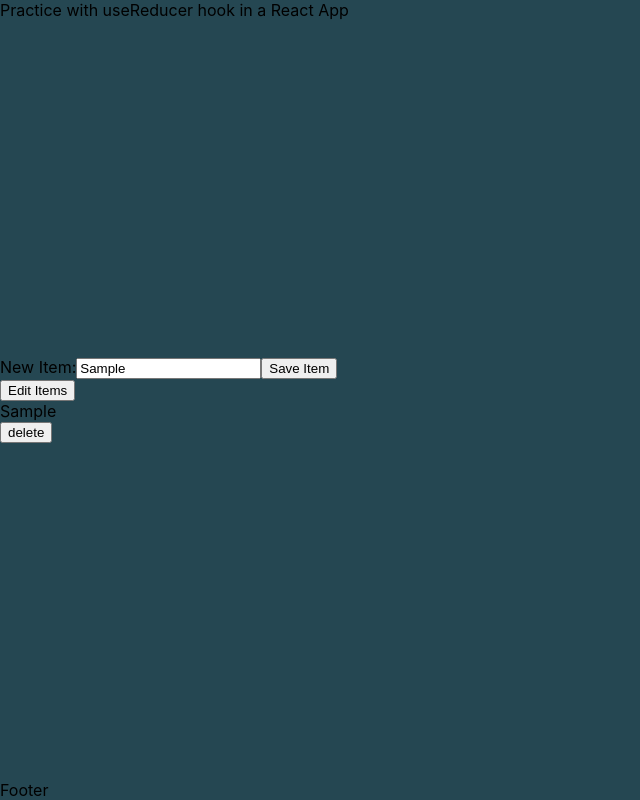
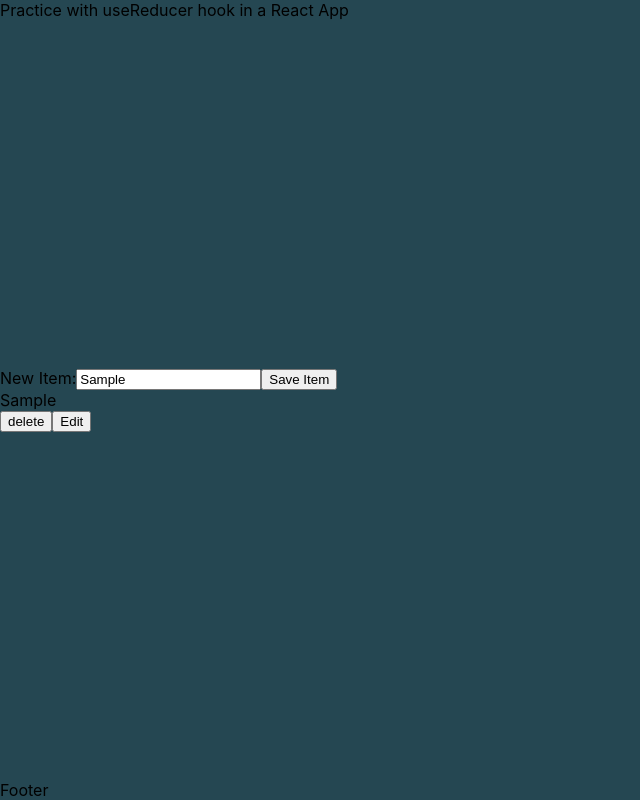
Before and after one commit to forestheims/use-reducer-action, a React (Create React App) app: page / in a window 1280 px wide. Both pictures are taken after typing "Sample" into the empty fields and a click on the button "Save Item". Shown: the whole page, without its empty margins (0-640 px from the left). Built offline with nearby package versions, Linux system fonts and the light colour scheme.

Commit message:
edit inputs refactored to behave individually instead of editing all at once. The same input value is still used, but set back to an empty string once an individual entry edit is saved. Items in the itemsReducer now have an edit key.

```diff
--- a/src/components/ItemsList/ItemsList.jsx
+++ b/src/components/ItemsList/ItemsList.jsx
@@ -1,29 +1,33 @@
 import React, { useState } from "react";
 
-export default function ItemsList({ items, deleteItem, editItem }) {
+export default function ItemsList({ items, deleteItem, editItem, setEdit }) {
   const [newText, setNewText] = useState("");
-  const [edit, setEdit] = useState(false);
 
   console.log(items);
   return (
     <div className="items-list">
-      <button onClick={() => setEdit(!edit)}>Edit Items</button>
       {items.map((item) => (
         <div key={item.id}>
           <div>{item.text}</div>
           <button onClick={() => deleteItem(item.id)}>delete</button>
-
-          {edit && (
+          {item.edit ? (
             <>
               <input
                 type="text"
                 value={newText}
                 onChange={(e) => setNewText(e.target.value)}
               />
-              <button onClick={() => editItem({ id: item.id, text: newText })}>
+              <button
+                onClick={() => {
+                  editItem({ id: item.id, text: newText });
+                  setNewText("");
+                }}
+              >
                 save
               </button>
             </>
+          ) : (
+            <button onClick={() => setEdit(item.id)}>Edit</button>
           )}
         </div>
       ))}
--- a/src/views/Home.jsx
+++ b/src/views/Home.jsx
@@ -6,13 +6,20 @@ export default function Home() {
   const itemsReducer = (items, { type, payload }) => {
     switch (type) {
       case "add":
-        return [...items, { id: items.length, text: payload }];
+        return [...items, { id: items.length, text: payload, edit: false }];
       case "delete":
         return items.filter((item) => item.id !== payload);
       case "edit":
         return items.map((item) => {
           if (item.id === payload.id) {
-            return { id: payload.id, text: payload.text };
+            return { id: payload.id, text: payload.text, edit: false };
+          }
+          return item;
+        });
+      case "set-edit":
+        return items.map((item) => {
+          if (item.id === payload) {
+            return { ...item, edit: true };
           }
           return item;
         });
@@ -44,10 +51,22 @@ export default function Home() {
     });
   };
 
+  const setEdit = (id) => {
+    dispatch({
+      type: "set-edit",
+      payload: id,
+    });
+  };
+
   return (
     <>
       <ItemControls addItem={addItem} />
-      <ItemsList items={items} deleteItem={deleteItem} editItem={editItem} />
+      <ItemsList
+        items={items}
+        deleteItem={deleteItem}
+        editItem={editItem}
+        setEdit={setEdit}
+      />
     </>
   );
 }
```
